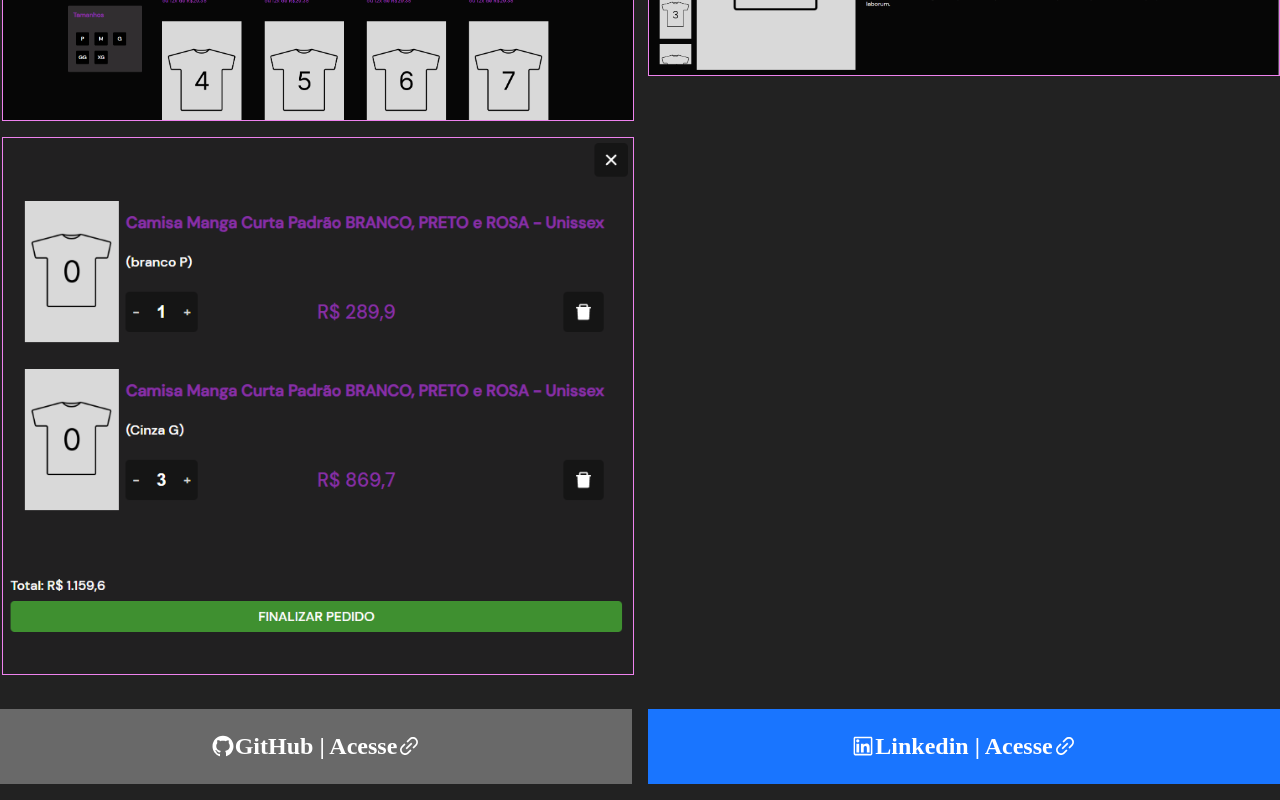
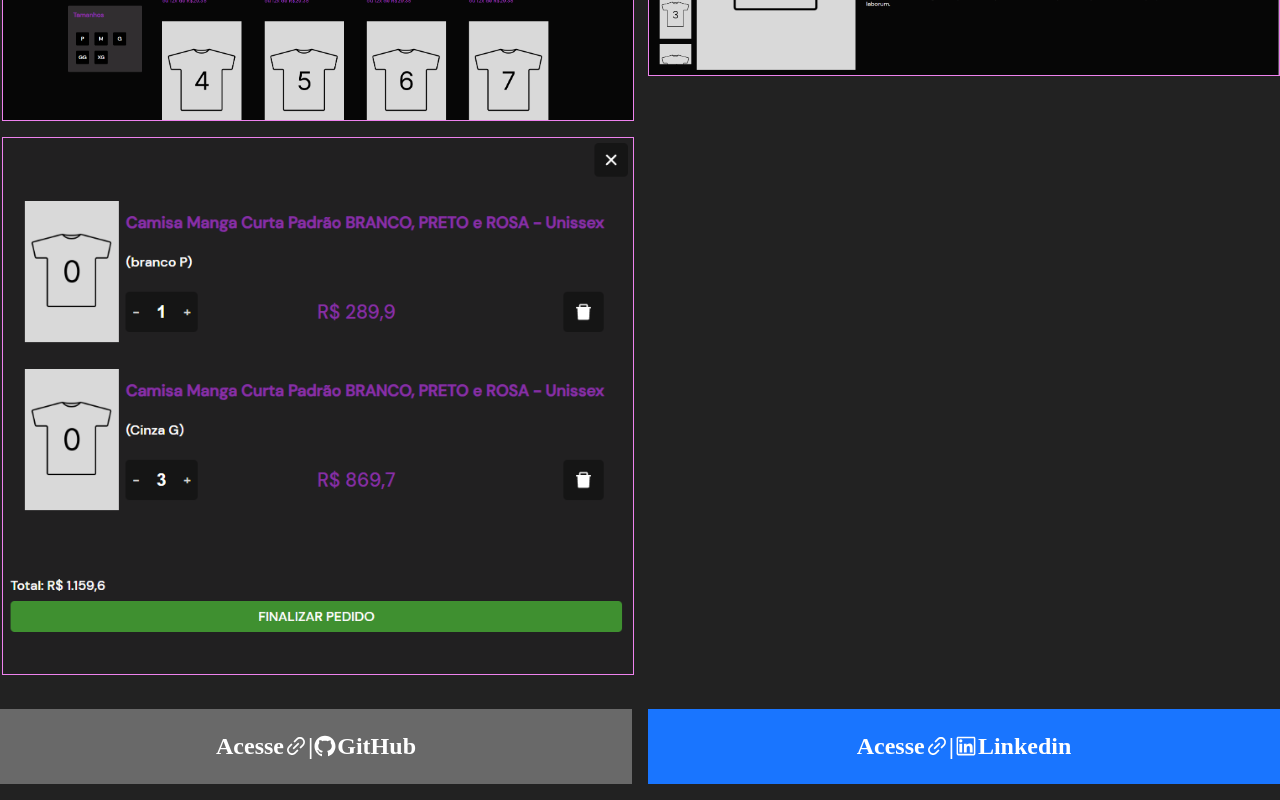
Before and after one commit to GustavoRCarvalho/portfolio, a React (Create React App) app: page / in a window 1280 px wide. Shown: the part 1669-2469 px from the top of the page. Built offline with nearby package versions, Linux system fonts and the light colour scheme.

Commit message:
fix: invert link label on title

```diff
--- a/src/components/Card/TitleLinkCard.jsx
+++ b/src/components/Card/TitleLinkCard.jsx
@@ -5,8 +5,8 @@ export const TitleLinkCard = ({ children, title, href }) => {
   return (
     <NoStyleLink href={href}>
       <Title>
-        {children}
-        {title} | Acesse <AiOutlineLink />
+        Acesse <AiOutlineLink /> | {children}
+        {title}
       </Title>
     </NoStyleLink>
   )
```
